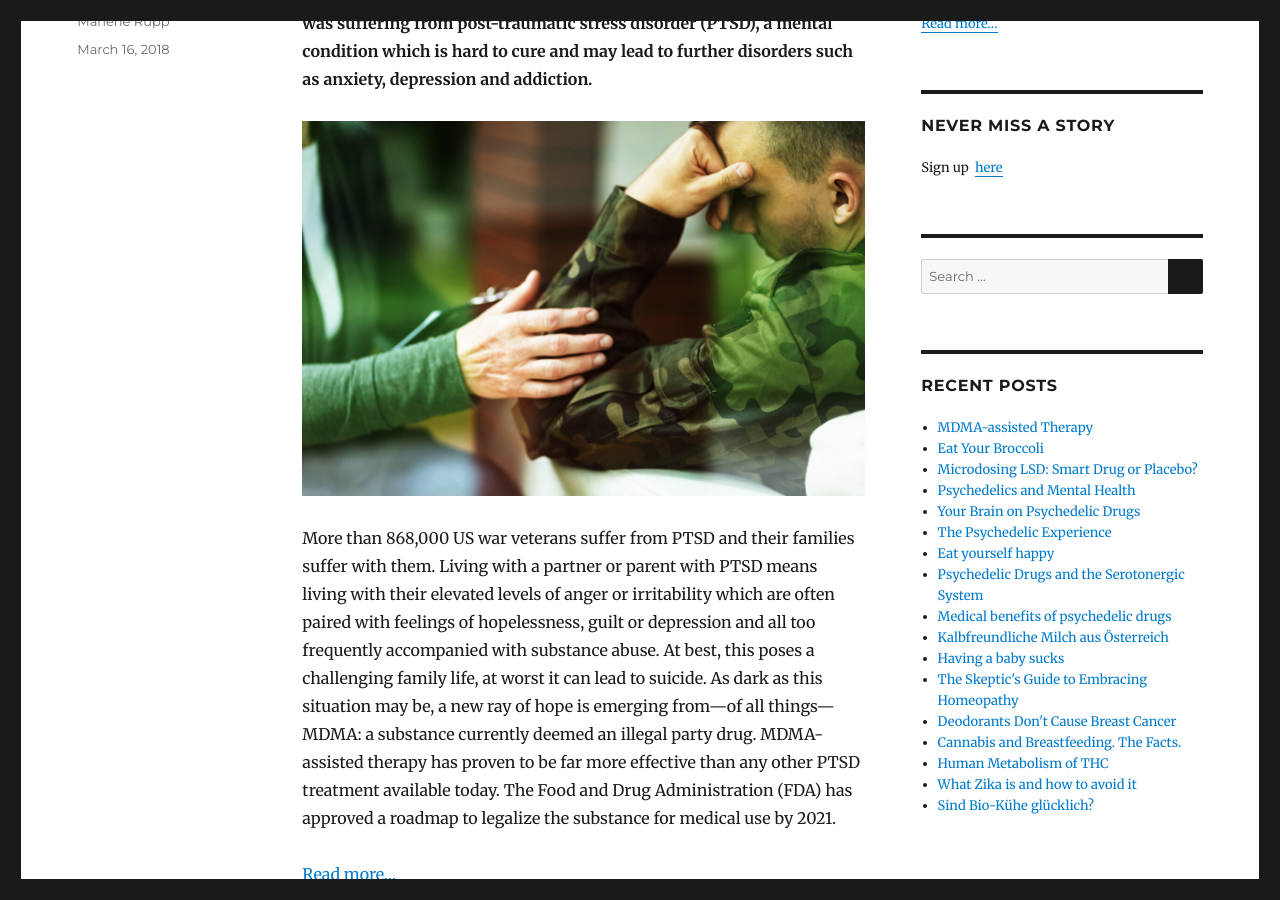
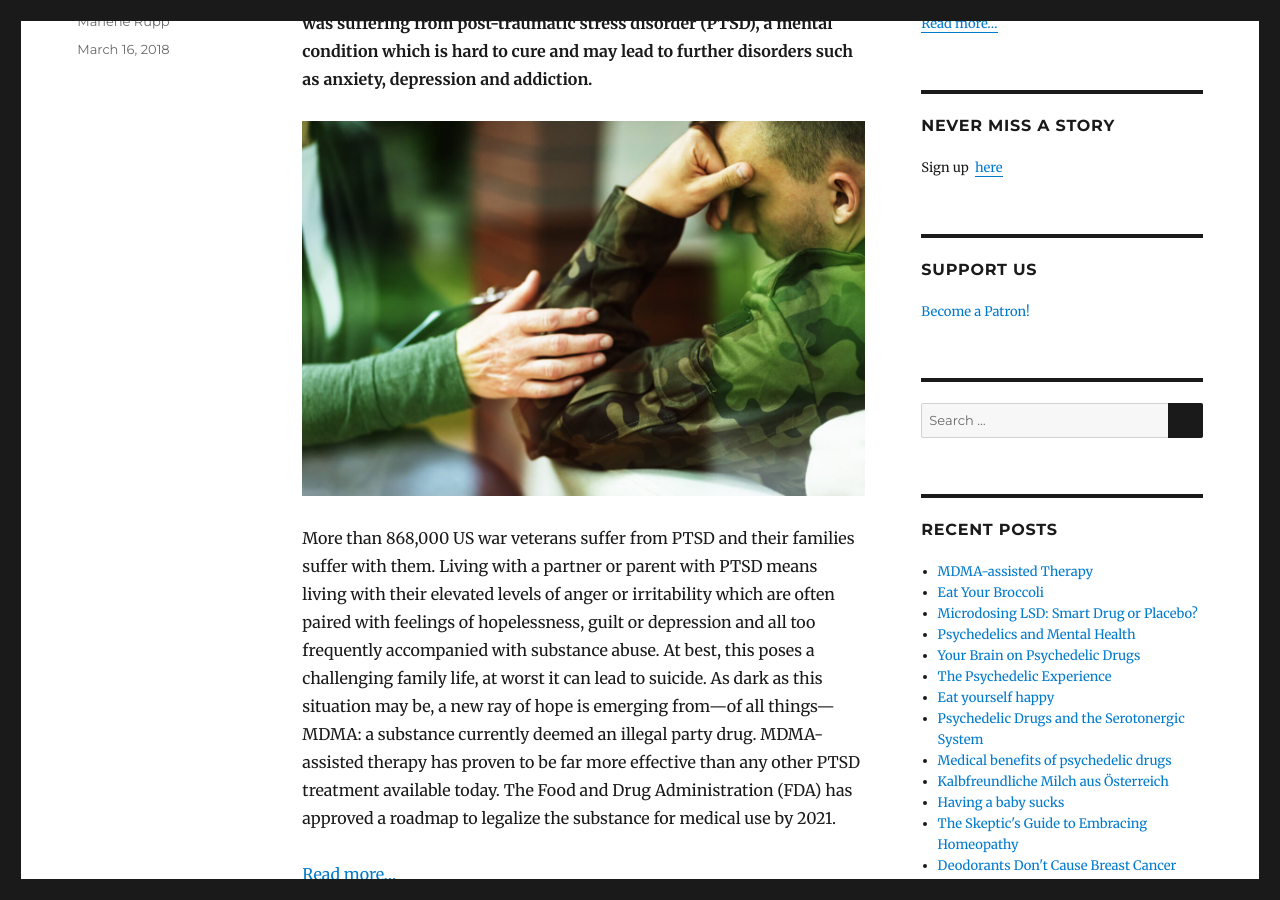
Before and after one commit to sapiensoup/sapiensoup.com, a Jekyll site: the page built from index.html, in a window 1280 px wide and 900 px high, scrolled down 547 px. Built offline with Jekyll 4.4.1, drawn with Linux system fonts in a browser that asks for light colours; comment, search, counter and statistics services are not loaded; grey boxes are pictures that could not be loaded.

Commit message:
Add Patreon button

```diff
--- a/_layouts/default.html
+++ b/_layouts/default.html
@@ -76,6 +76,10 @@
               <div class="textwidget">Sign up &nbsp<a href="http://eepurl.com/cBB_9D">here</a> <p>
               </div>
             </section>
+            <section id="text-3" class="widget widget_text">
+              <h2 class="widget-title">SUPPORT US</h2>
+              <a href="https://www.patreon.com/bePatron?u=7756405" data-patreon-widget-type="become-patron-button">Become a Patron!</a><script async src="https://c6.patreon.com/becomePatronButton.bundle.js"></script>
+            </section>
             <section id="search-2" class="widget widget_search">
               <form role="search" method="get" class="search-form" action="https://google.com/search">
                 <label>
```
